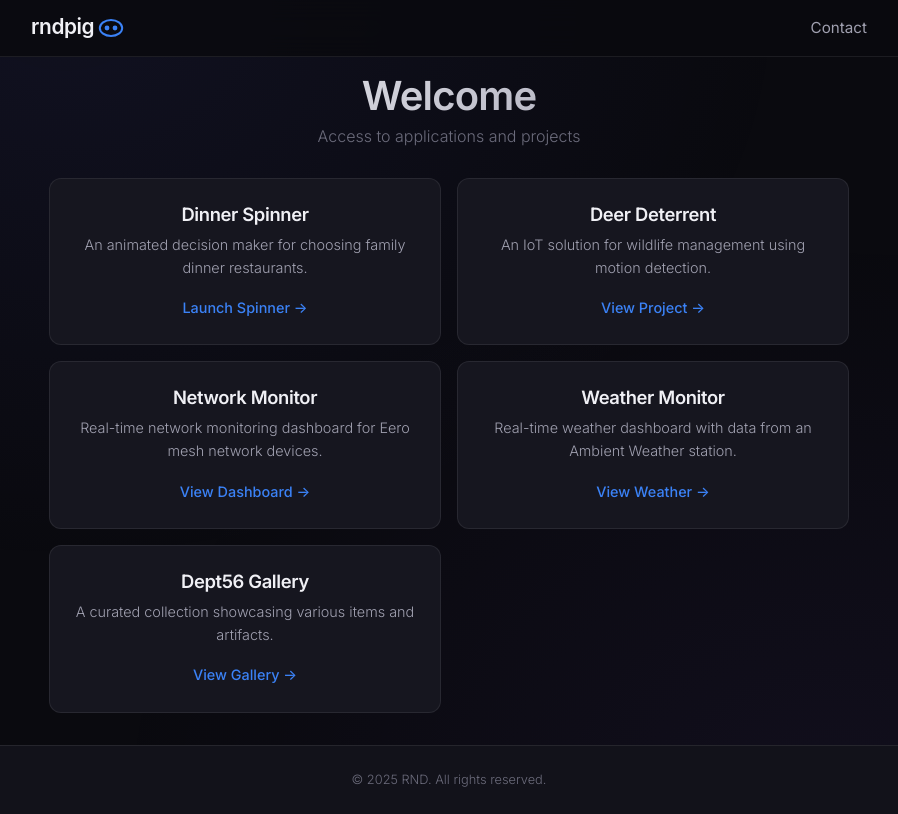
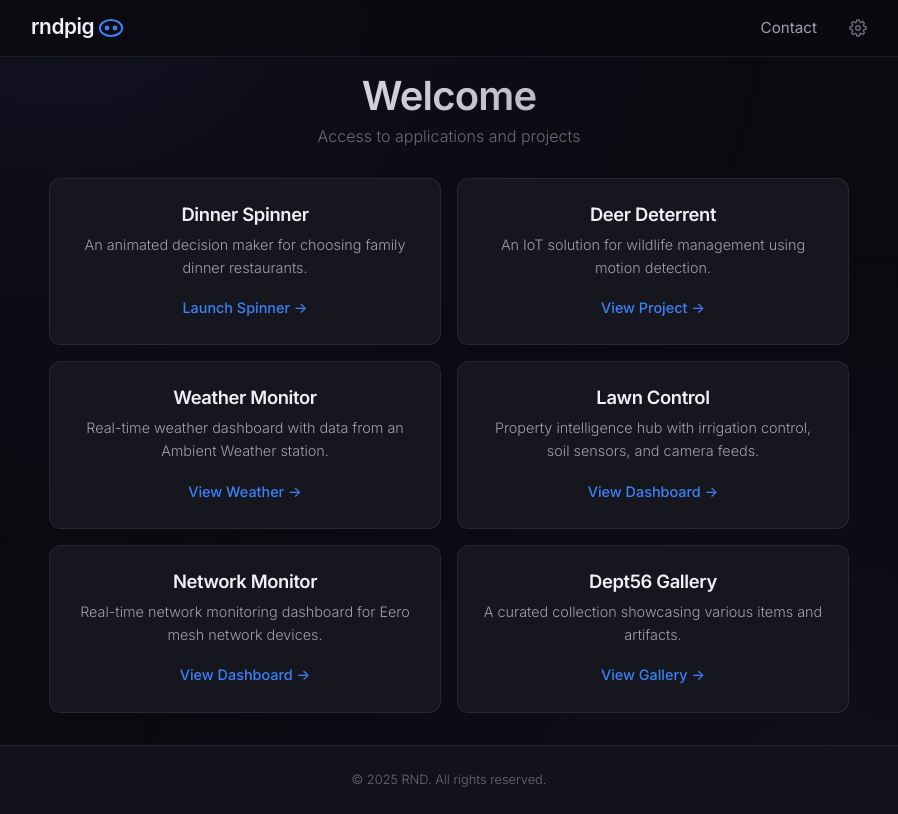
Before and after one commit to rndpig/rndpig-landing, a website: page index.html in a window 1280 px wide. Shown: the whole page, without its empty margins (191-1089 px from the left). Drawn offline with Linux system fonts and the light colour scheme.

Commit message:
Add Lawn card, reorder grid, add settings gear icon linking to /admin/

```diff
--- a/css/styles.css
+++ b/css/styles.css
@@ -119,6 +119,18 @@ p {
 }
 
 .nav-link:hover {
+    color: var(--accent-primary);
+}
+
+.nav-settings {
+    display: flex;
+    align-items: center;
+    color: var(--text-muted);
+    text-decoration: none;
+    transition: color 0.3s ease;
+}
+
+.nav-settings:hover {
     color: var(--accent-primary);
 }
 
--- a/index.html
+++ b/index.html
@@ -24,6 +24,9 @@
             </div>
             <nav class="nav">
                 <a href="mailto:rndpig@gmail.com?subject=rndpig.com contact" class="nav-link">Contact</a>
+                <a href="/admin/" class="nav-settings" title="Admin">
+                    <svg xmlns="http://www.w3.org/2000/svg" width="18" height="18" viewBox="0 0 24 24" fill="none" stroke="currentColor" stroke-width="2" stroke-linecap="round" stroke-linejoin="round"><circle cx="12" cy="12" r="3"/><path d="M19.4 15a1.65 1.65 0 0 0 .33 1.82l.06.06a2 2 0 0 1-2.83 2.83l-.06-.06a1.65 1.65 0 0 0-1.82-.33 1.65 1.65 0 0 0-1 1.51V21a2 2 0 0 1-4 0v-.09A1.65 1.65 0 0 0 9 19.4a1.65 1.65 0 0 0-1.82.33l-.06.06a2 2 0 0 1-2.83-2.83l.06-.06A1.65 1.65 0 0 0 4.68 15a1.65 1.65 0 0 0-1.51-1H3a2 2 0 0 1 0-4h.09A1.65 1.65 0 0 0 4.6 9a1.65 1.65 0 0 0-.33-1.82l-.06-.06a2 2 0 0 1 2.83-2.83l.06.06A1.65 1.65 0 0 0 9 4.68a1.65 1.65 0 0 0 1-1.51V3a2 2 0 0 1 4 0v.09a1.65 1.65 0 0 0 1 1.51 1.65 1.65 0 0 0 1.82-.33l.06-.06a2 2 0 0 1 2.83 2.83l-.06.06A1.65 1.65 0 0 0 19.4 9a1.65 1.65 0 0 0 1.51 1H21a2 2 0 0 1 0 4h-.09a1.65 1.65 0 0 0-1.51 1z"/></svg>
+                </a>
             </nav>
         </div>
     </header>
@@ -60,19 +63,27 @@
                         </div>
                     </a>
 
+                    <a href="https://weather.rndpig.com" class="project-card-link" target="_blank" rel="noopener noreferrer">
+                        <div class="project-card">
+                            <h3>Weather Monitor</h3>
+                            <p>Real-time weather dashboard with data from an Ambient Weather station.</p>
+                            <span class="project-link">View Weather →</span>
+                        </div>
+                    </a>
+
+                    <a href="https://lawn.rndpig.com" class="project-card-link" target="_blank" rel="noopener noreferrer">
+                        <div class="project-card">
+                            <h3>Lawn Control</h3>
+                            <p>Property intelligence hub with irrigation control, soil sensors, and camera feeds.</p>
+                            <span class="project-link">View Dashboard →</span>
+                        </div>
+                    </a>
+
                     <a href="https://network.rndpig.com" class="project-card-link" target="_blank" rel="noopener noreferrer">
                         <div class="project-card">
                             <h3>Network Monitor</h3>
                             <p>Real-time network monitoring dashboard for Eero mesh network devices.</p>
                             <span class="project-link">View Dashboard →</span>
-                        </div>
-                    </a>
-
-                    <a href="https://weather.rndpig.com" class="project-card-link" target="_blank" rel="noopener noreferrer">
-                        <div class="project-card">
-                            <h3>Weather Monitor</h3>
-                            <p>Real-time weather dashboard with data from an Ambient Weather station.</p>
-                            <span class="project-link">View Weather →</span>
                         </div>
                     </a>
 
```
